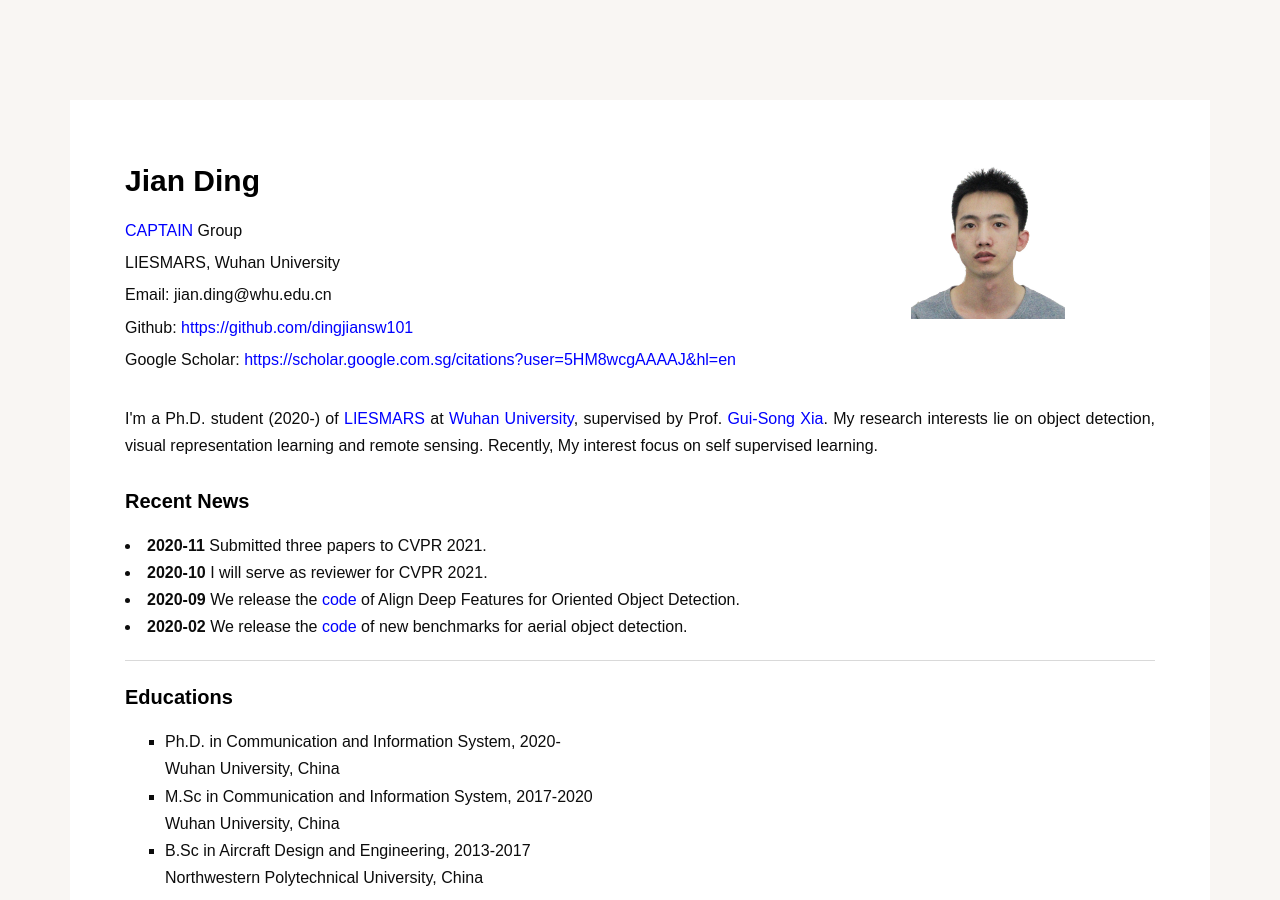
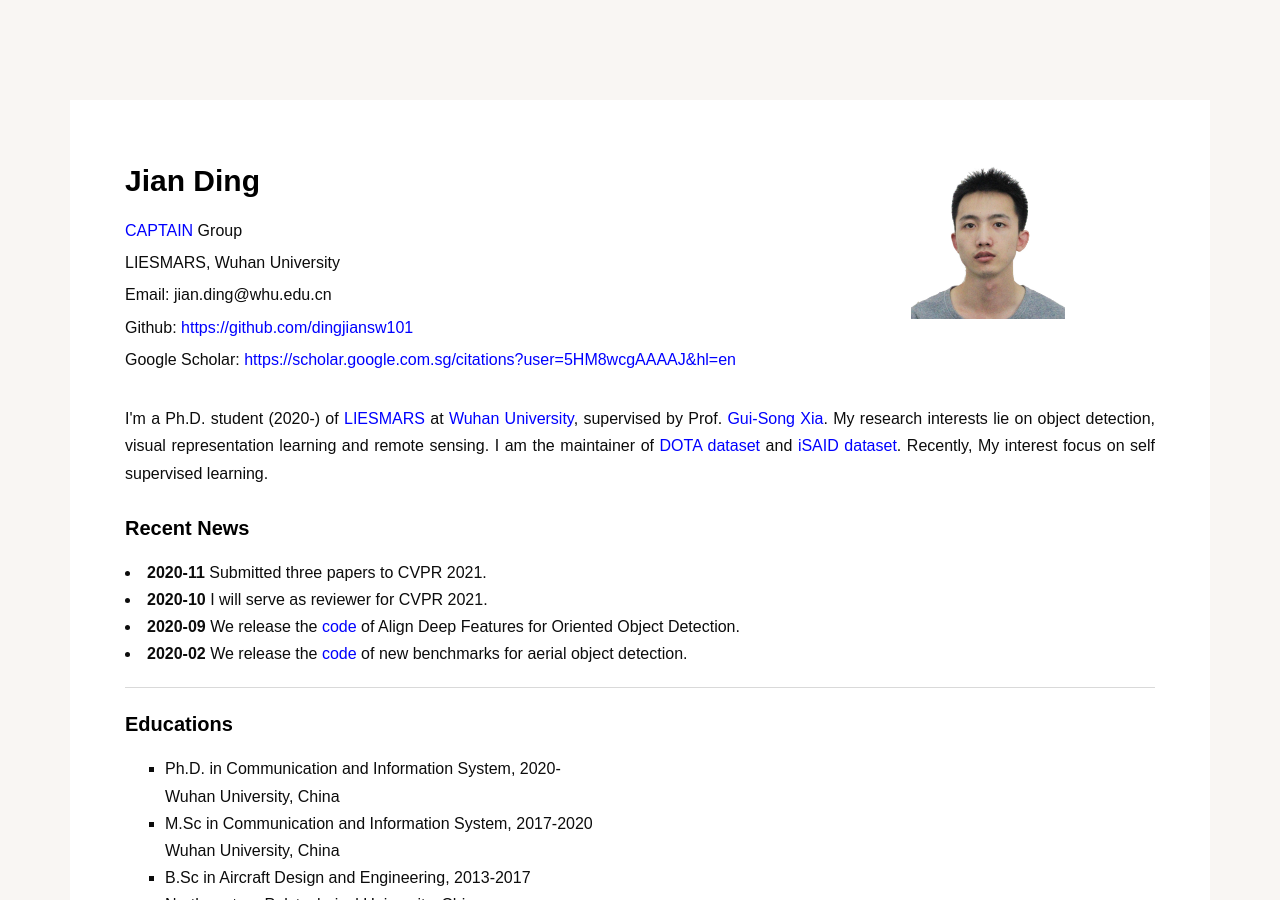
Before and after one commit to qianmingduowan/mqian.github.io, a Jekyll site: the page index.html, which Jekyll copies as it is, in a window 1280 px wide and 900 px high. Built offline with Jekyll 4.4.1, drawn with Linux system fonts in a browser that asks for light colours; some web fonts are replaced.

Commit message:
tmp save

```diff
--- a/index.html
+++ b/index.html
@@ -156,8 +156,8 @@
 					<p>I'm a Ph.D. student (2020-) of
 						<a href="http://www.lmars.whu.edu.cn/en/">LIESMARS</a> at
 						<a href="http://en.whu.edu.cn/">Wuhan University</a>, supervised by Prof.
-						<a href="http://captain.whu.edu.cn/xia_En.html">Gui-Song Xia</a>. My research interests lie on object detection, visual representation learning
-						and remote sensing.
+						<a href="https://scholar.google.com.hk/citations?user=SAUCVsEAAAAJ&hl=zh-CN">Gui-Song Xia</a>. My research interests lie on object detection, visual representation learning
+						and remote sensing. I am the maintainer of <a href="https://captain-whu.github.io/DOTA/">DOTA dataset</a> and <a href="https://captain-whu.github.io/iSAID/">iSAID dataset</a>.
 						Recently, My interest focus on self supervised learning.
 					<p>
 
```
